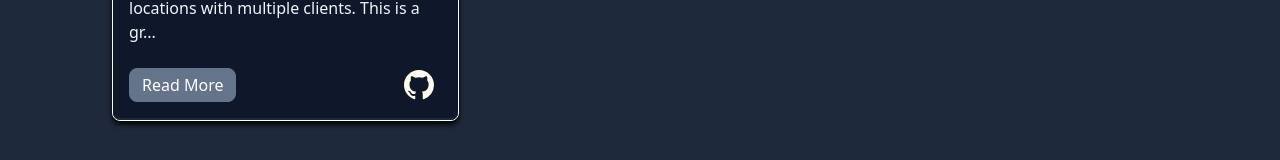
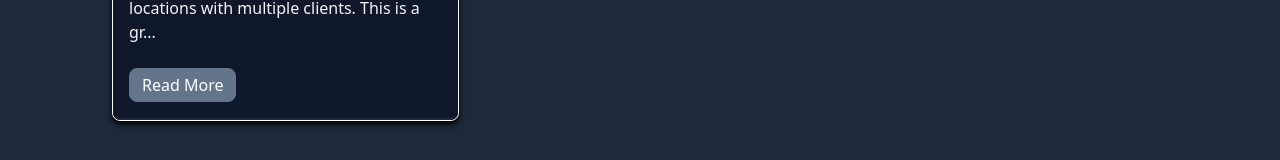
Before and after one commit to DakotaLMartinez/project-showcase, a React (Vite) app: page /projects in a window 1280 px wide. Shown: the part 474-634 px from the top of the page. Built offline with nearby package versions, Linux system fonts and the light colour scheme; data requests are answered from the project's data file.

Commit message:
ensure that GitHub link doesn't display if there's no code_url

```diff
--- a/src/components/ProjectCard.jsx
+++ b/src/components/ProjectCard.jsx
@@ -60,9 +60,9 @@ function ProjectCard({ project, small = false }) {
             Read More
           </Button>
         </Link>
-        <div className="text-3xl pr-2">
+        {code_url && (<div className="text-3xl pr-2">
           <GitHubLink url={code_url} />
-        </div>
+        </div>)}
       </footer>
     </article>
   );
```
